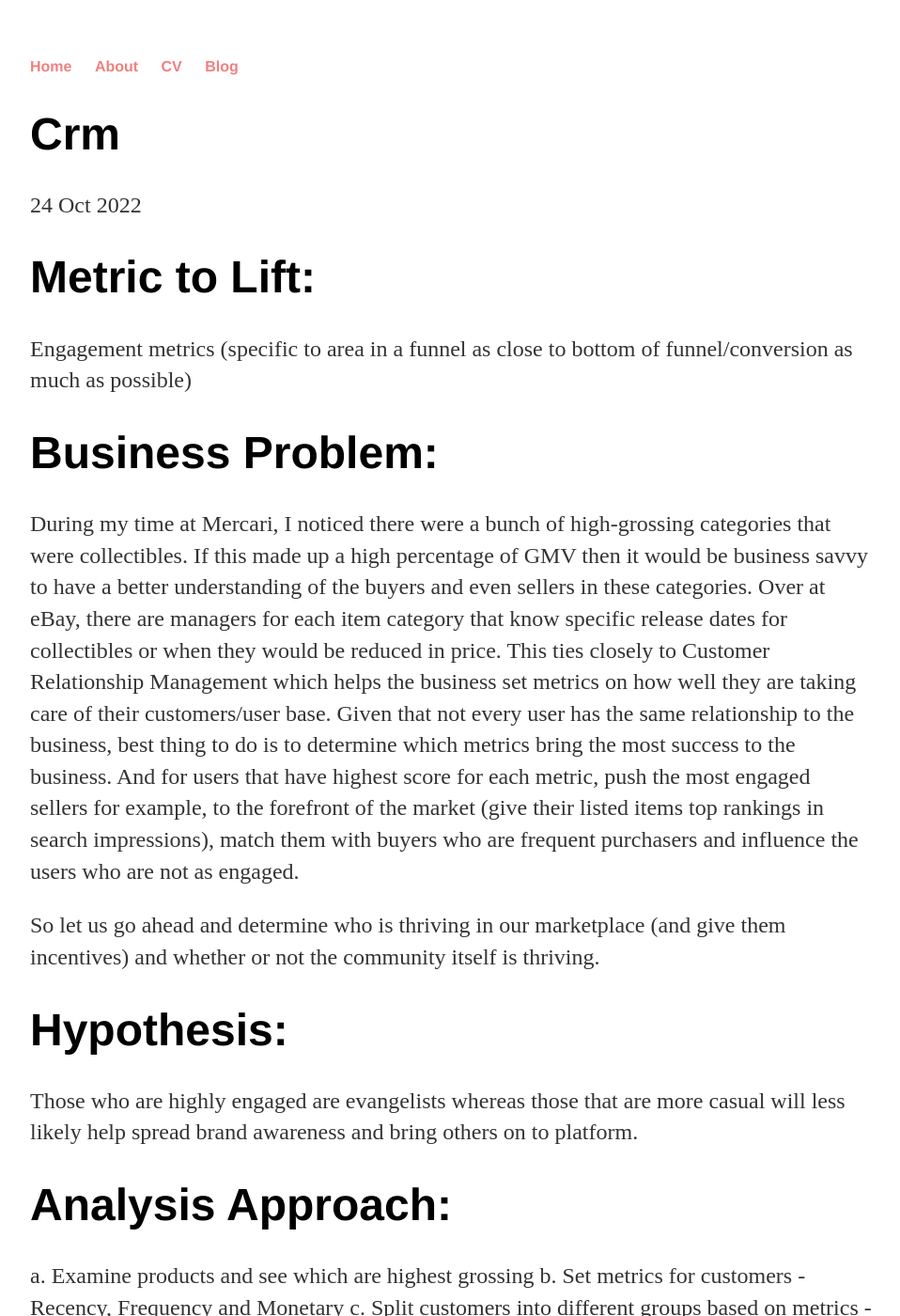
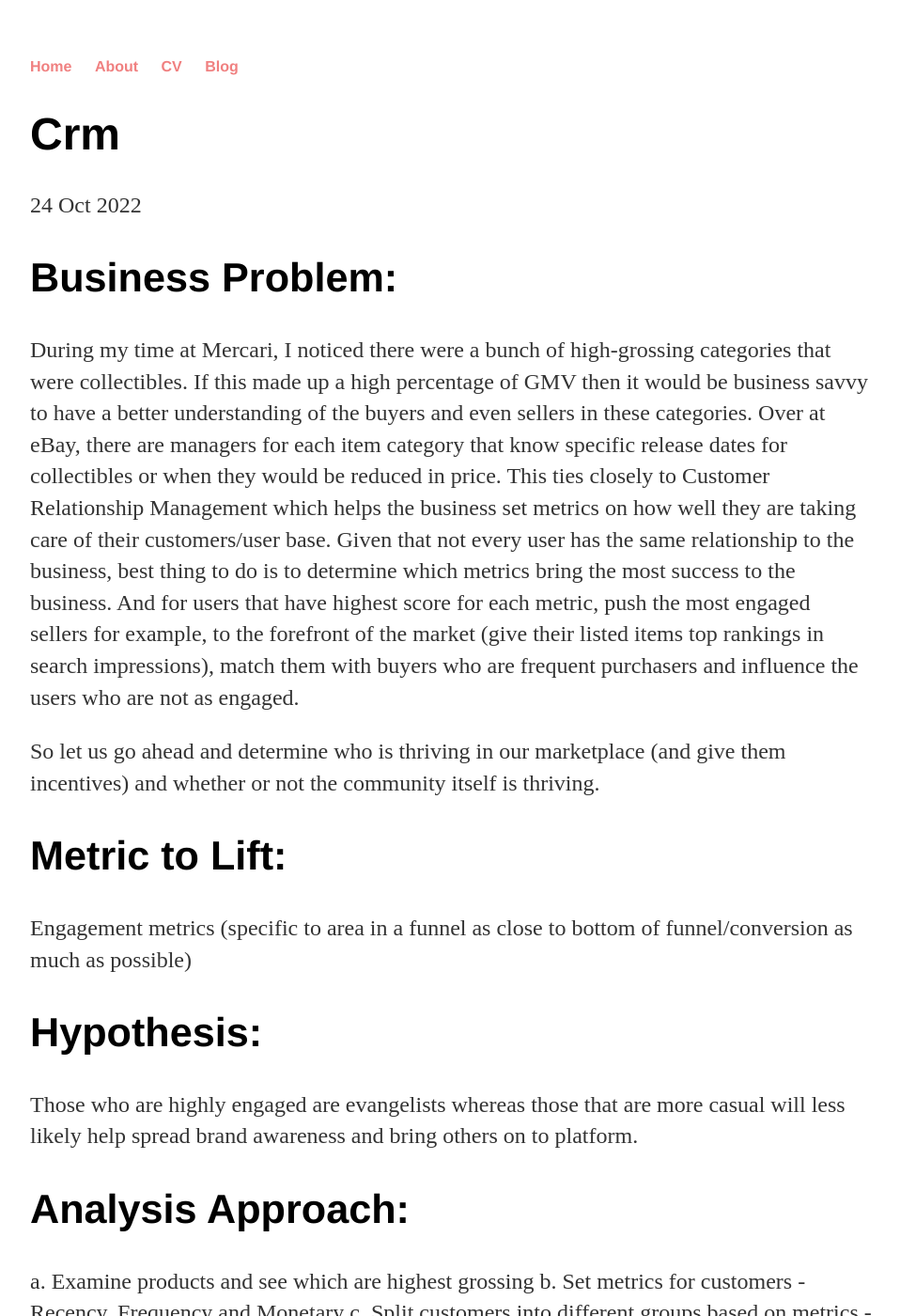
Before and after one commit to mindyng/mindyng.github.io, a Jekyll site: the page built from _posts/2022-10-24-CRM.md, in a window 1280 px wide and 1400 px high. Shown: the whole window at 94% size, without its empty margins (160-1118 px from the left). Built offline with Jekyll 4.4.1, drawn with Linux system fonts in a browser that asks for light colours; our own code applies the rules of GitHub Pages for plain Markdown files; some of the changed lines change nothing that is shown.

Commit message:
Update 2022-10-24-CRM.md

```diff
--- a/_posts/2022-10-24-CRM.md
+++ b/_posts/2022-10-24-CRM.md
@@ -1,9 +1,4 @@
-# Metric to Lift:
-
-Engagement metrics (specific to area in a funnel as close to bottom of funnel/conversion as much as possible)
-
-
-# Business Problem:
+## Business Problem:
 
 During my time at Mercari, I noticed there were a bunch of high-grossing categories that were collectibles. If this made up a high percentage of GMV then it would be business savvy to have a better understanding of the buyers and even sellers in these categories.
 Over at eBay, there are managers for each item category that know specific release dates for collectibles or when they would be reduced in price. This ties closely to Customer
@@ -12,22 +7,26 @@ determine which metrics bring the most success to the business. And for users th
 
 So let us go ahead and determine who is thriving in our marketplace (and give them incentives) and whether or not the community itself is thriving.
 
-# Hypothesis:
+## Metric to Lift:
+
+Engagement metrics (specific to area in a funnel as close to bottom of funnel/conversion as much as possible)
+
+## Hypothesis:
 
 Those who are highly engaged are evangelists whereas those that are more casual will less likely help spread brand awareness and bring others on to platform.
 
-# Analysis Approach:
+## Analysis Approach:
 
 a. Examine products and see which are highest grossing
 b. Set metrics for customers - Recency, Frequency and Monetary
 c. Split customers into different groups based on metrics - RFM Segmentation, Cohort Analysis
 d. Combine metrics to determine health of community - Customer Lifetime Value
 
-# Code
+## Code
 
 [Customer Relationship Management Python Code](https://github.com/mindyng/2022-Business-Projects/blob/main/customer-relationship-management.ipynb)
 
-# Recommendation to Business Stakeholders:
+## Recommendation to Business Stakeholders:
 
 Top 3 RFM Segments are: Hibernating, Loyal Customers and Champions. These are based on Recency and Frequency Metrics that measure how recent their purchase were and frequency are their purchases. Given that the top group is hibernating (25%) this means there needs to be incentives to help awaken those that could churn. Though what is comforting is that Loyal Customers make up 18% of the user base and Champions 16%.
 
@@ -35,10 +34,10 @@ Also, when looking at cohorts' retention over time based on purchase time, there
 
 Lastly, when looking at Custmer Lifetime Value, we can see which customers we need to invest in more or encourage to bring others on the platform based on their predicted number of purchases over a given week or month. CustomerID's: 13408 & 18102 need more love and care or convincing whereas 12748 & 14911 would be the evangelists.
 
-# Conclusion:
+## Conclusion:
 
 CRM helps us see how well business is doing in people's everyday lives. If there are customers that are durable ones across up's and down's of economy, these are the ones that the business wants to invest in and create more like them.
 
-# Reference:
+## Reference:
 
 Harvard Business Review (HBR)
```
